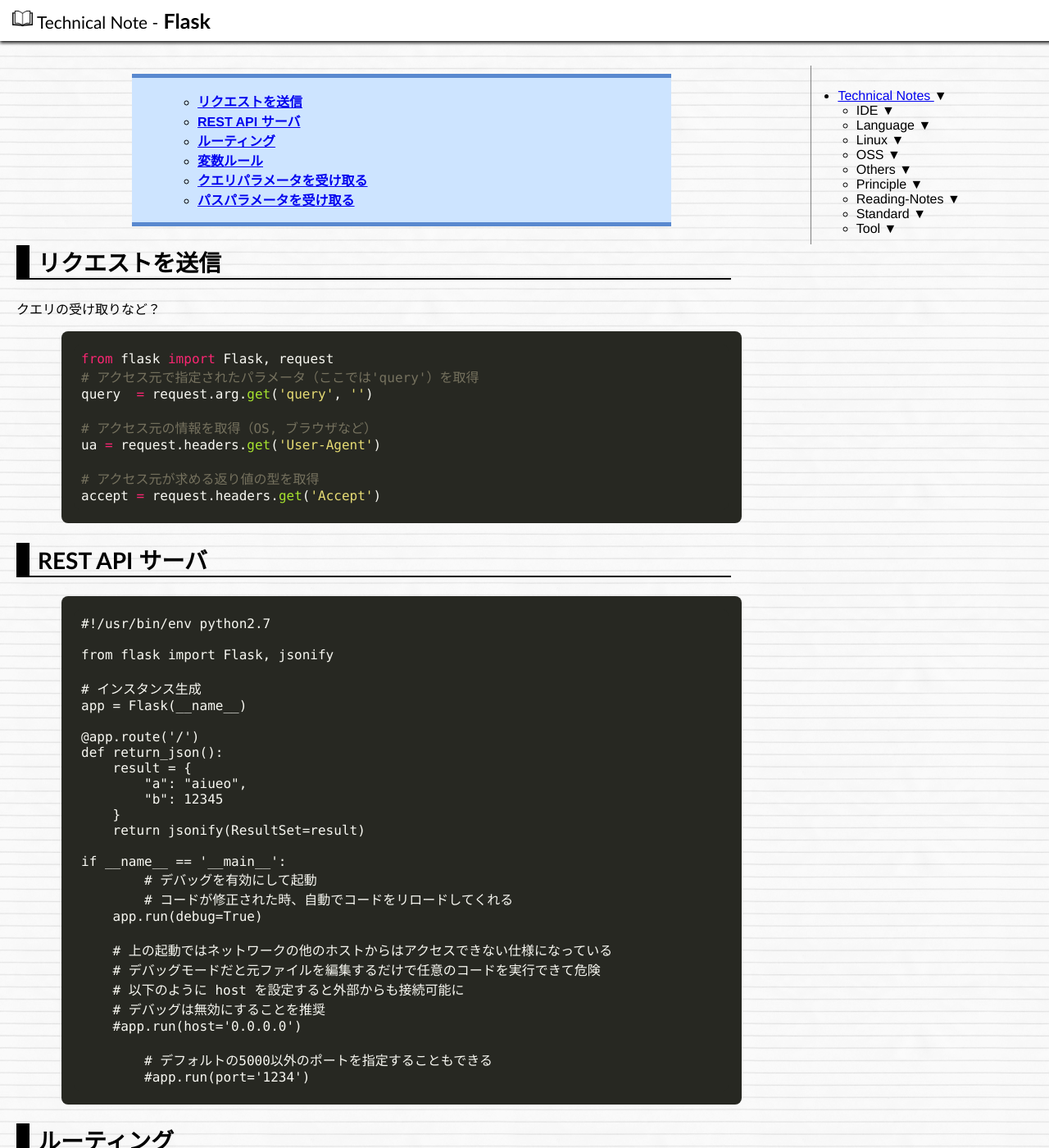
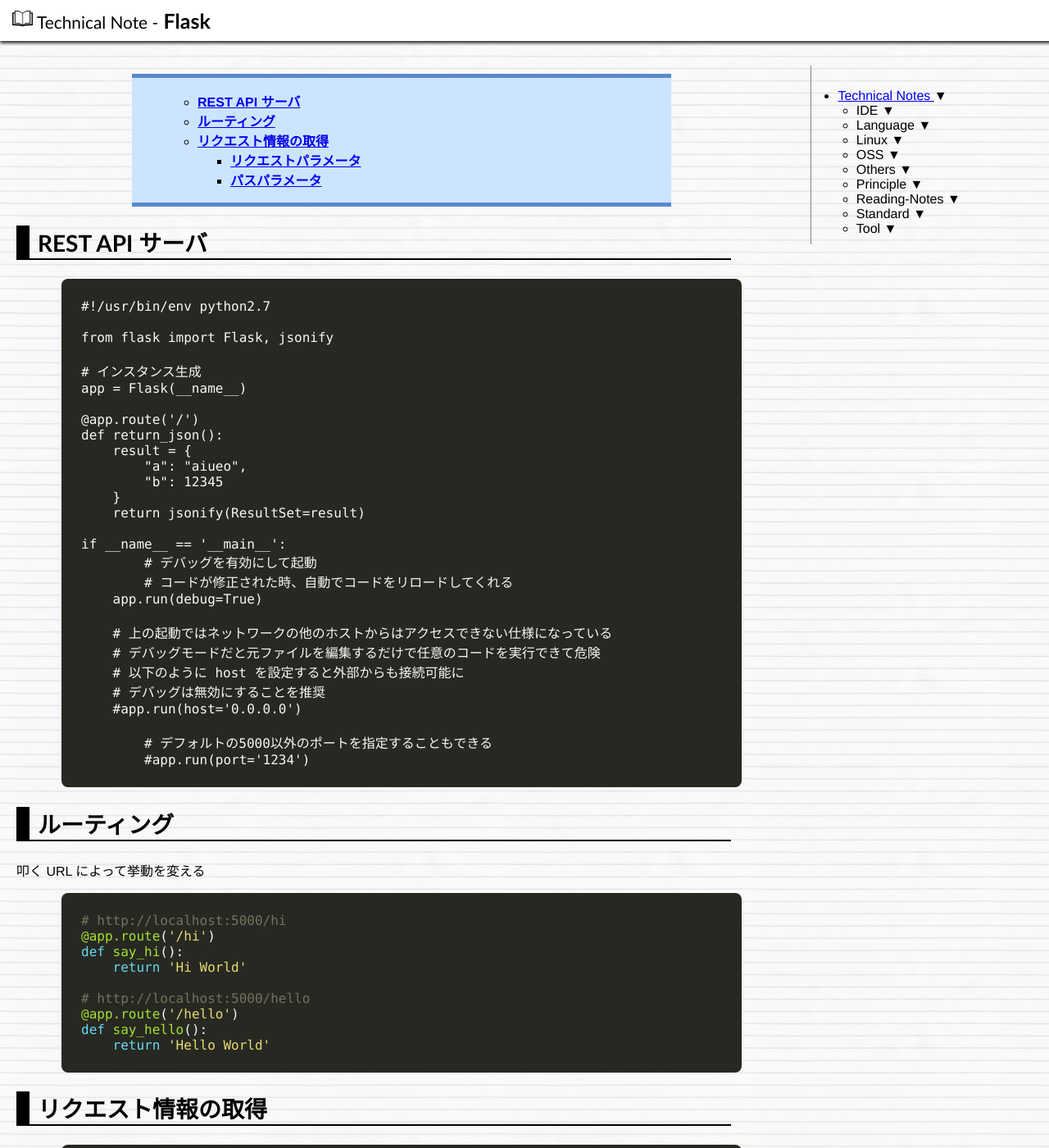
Before and after one commit to hkawabata/technical-note, a Jekyll site: the page built from docs/note/Language/Python/Library/flask.md, in a window 1280 px wide and 1400 px high. Shown: the whole window at 82% size. Built offline with Jekyll 4.4.1, drawn with Linux system fonts in a browser that asks for light colours; nearby versions of some CDN libraries; our own code applies the rules of GitHub Pages for plain Markdown files; some of the changed lines change nothing that is shown; some of the changed text lies outside the part shown.

Commit message:
Update flask.md

````diff
--- a/docs/note/Language/Python/Library/flask.md
+++ b/docs/note/Language/Python/Library/flask.md
@@ -1,21 +1,6 @@
 ---
 title: Flask
 ---
-
-# リクエストを送信
-
-クエリの受け取りなど？
-```python
-from flask import Flask, request
-# アクセス元で指定されたパラメータ（ここでは'query'）を取得
-query  = request.arg.get('query', '')
-
-# アクセス元の情報を取得（OS, ブラウザなど）
-ua = request.headers.get('User-Agent')
-
-# アクセス元が求める返り値の型を取得
-accept = request.headers.get('Accept')
-```
 
 # REST API サーバ
 
@@ -67,26 +52,21 @@
     return 'Hello World'
 ```
 
-# 変数ルール
-
-URL に変数をあてることもできる。
+# リクエスト情報の取得
 
 ```python
-@app.route('/user/<username>')
-def show_user_profile(username):
-	return "User {0}".format(username)
+from flask import Flask, request
+# アクセス元で指定されたパラメータ（ここでは'query'）を取得
+query  = request.arg.get('query', '')
 
-# 引数型指定
-@app.route('/post/<int:post_id>')
-def show_post(post_id):
-	return "post {0}".format(post_id)
+# アクセス元の情報を取得（OS, ブラウザなど）
+ua = request.headers.get('User-Agent')
+
+# アクセス元が求める返り値の型を取得
+accept = request.headers.get('Accept')
 ```
-引数型指定は
-- int: 整数
-- float: 浮動小数点
-- path: スラッシュも受け取る
 
-# クエリパラメータを受け取る
+## リクエストパラメータ
 
 サーバ側のコード(server_template.py)：
 
@@ -197,7 +177,7 @@
 あとは GET のときと同様。
 
 
-# パスパラメータを受け取る
+## パスパラメータ
 
 ```python
 @app.route('/hoge/<int:status>')
````
